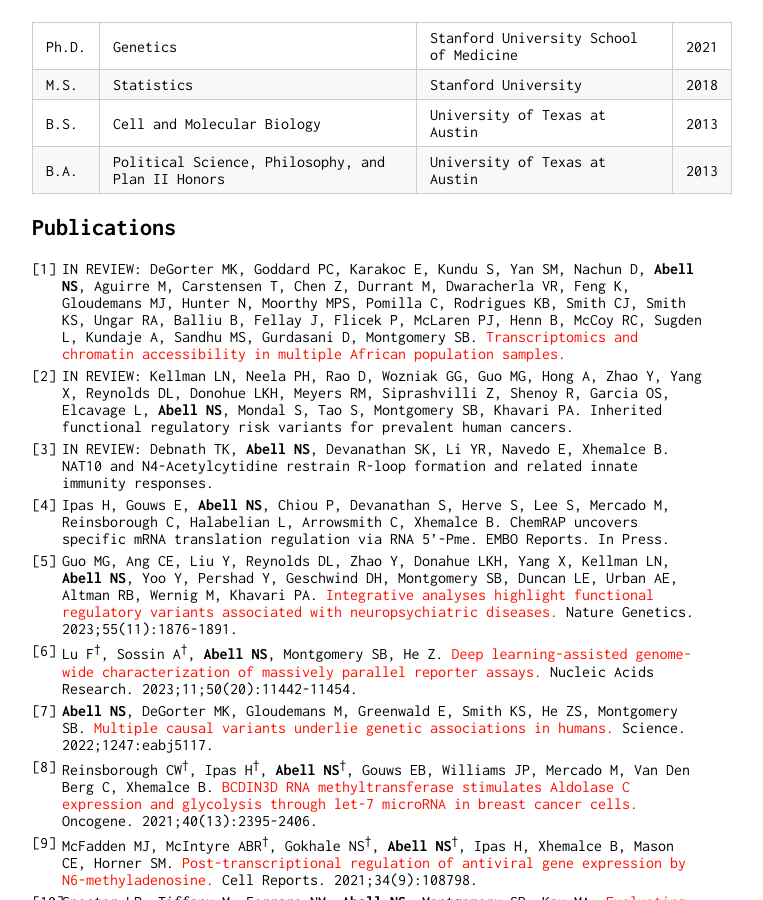
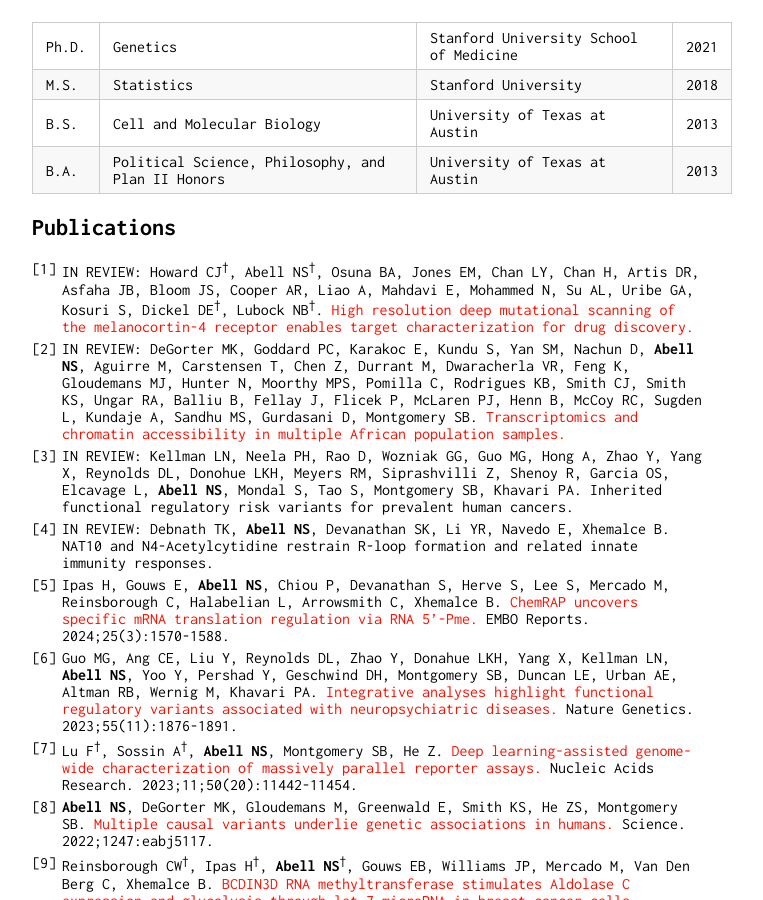
Before and after one commit to nsabell/nsabell.github.io, a Jekyll site: the page built from index.md, in a window 1280 px wide and 900 px high, scrolled down 590 px. Shown: the whole window, without its empty margins (258-1021 px from the left). Built offline with Jekyll 4.4.1, drawn with Linux system fonts in a browser that asks for light colours; our own code applies the rules of GitHub Pages for plain Markdown files.

Commit message:
new papers

```diff
--- a/index.md
+++ b/index.md
@@ -21,13 +21,14 @@ Computational and statistical genomics, functional and experimental human genomi
 |B.A.|Political Science, Philosophy, and Plan II Honors|University of Texas at Austin|2013|
 
 ## Publications
+0. IN REVIEW: Howard CJ<sup>&dagger;</sup>, Abell NS<sup>&dagger;</sup>, Osuna BA, Jones EM, Chan LY, Chan H, Artis DR, Asfaha JB, Bloom JS, Cooper AR, Liao A, Mahdavi E, Mohammed N, Su AL, Uribe GA, Kosuri S, Dickel DE<sup>&dagger;</sup>, Lubock NB<sup>&dagger;</sup>. [High resolution deep mutational scanning of the melanocortin-4 receptor enables target characterization for drug discovery.](https://www.biorxiv.org/content/10.1101/2024.10.11.617882v1)
 0. IN REVIEW: DeGorter MK, Goddard PC, Karakoc E, Kundu S, Yan SM, Nachun D, **Abell NS**, Aguirre M, Carstensen T, Chen Z, Durrant M, Dwaracherla VR, Feng K, Gloudemans MJ, Hunter N, Moorthy MPS, Pomilla C, Rodrigues KB, Smith CJ, Smith KS, Ungar RA, Balliu B, Fellay J, Flicek P, McLaren PJ, Henn B, McCoy RC, Sugden L, Kundaje A, Sandhu MS, Gurdasani D, Montgomery SB. [Transcriptomics and chromatin accessibility in multiple African population samples.](https://www.biorxiv.org/content/10.1101/2023.11.04.564839v1)
 0. IN REVIEW: Kellman LN, Neela PH, Rao D, Wozniak GG, Guo MG, Hong A, Zhao Y, Yang X, Reynolds DL, Donohue LKH, Meyers RM, Siprashvilli Z, Shenoy R, Garcia OS, Elcavage L, **Abell NS**, Mondal S, Tao S, Montgomery SB, Khavari PA. Inherited functional regulatory risk variants for prevalent human cancers.
 0. IN REVIEW: Debnath TK, **Abell NS**, Devanathan SK, Li YR, Navedo E, Xhemalce B. NAT10 and N4-Acetylcytidine restrain R-loop formation and related innate immunity responses.
-0. Ipas H, Gouws E, **Abell NS**, Chiou P, Devanathan S, Herve S, Lee S, Mercado M, Reinsborough C, Halabelian L, Arrowsmith C, Xhemalce B. ChemRAP uncovers specific mRNA translation regulation via RNA 5'-Pme. EMBO Reports. In Press.
+0. Ipas H, Gouws E, **Abell NS**, Chiou P, Devanathan S, Herve S, Lee S, Mercado M, Reinsborough C, Halabelian L, Arrowsmith C, Xhemalce B. [ChemRAP uncovers specific mRNA translation regulation via RNA 5'-Pme.](https://pubmed.ncbi.nlm.nih.gov/38263329/) EMBO Reports. 2024;25(3):1570-1588.
 0. Guo MG, Ang CE, Liu Y, Reynolds DL, Zhao Y, Donahue LKH, Yang X, Kellman LN, **Abell NS**, Yoo Y, Pershad Y, Geschwind DH, Montgomery SB, Duncan LE, Urban AE, Altman RB, Wernig M, Khavari PA. [Integrative analyses highlight functional regulatory variants associated with neuropsychiatric diseases.](https://pubmed.ncbi.nlm.nih.gov/37857935/) Nature Genetics. 2023;55(11):1876-1891.
 0. Lu F<sup>&dagger;</sup>, Sossin A<sup>&dagger;</sup>, **Abell NS**, Montgomery SB, He Z. [Deep learning-assisted genome-wide characterization of massively parallel reporter assays.](https://pubmed.ncbi.nlm.nih.gov/36350674/) Nucleic Acids Research. 2023;11;50(20):11442-11454.
-0. **Abell NS**, DeGorter MK, Gloudemans M, Greenwald E, Smith KS, He ZS, Montgomery SB. [Multiple causal variants underlie genetic associations in humans.](https://www.science.org/doi/10.1126/science.abj5117) Science. 2022;1247:eabj5117.
+0. **Abell NS**, DeGorter MK, Gloudemans M, Greenwald E, Smith KS, He ZS, Montgomery SB. [Multiple causal variants underlie genetic associations in humans.](https://pubmed.ncbi.nlm.nih.gov/35298243/) Science. 2022;1247:eabj5117.
 0. Reinsborough CW<sup>&dagger;</sup>, Ipas H<sup>&dagger;</sup>, **Abell NS**<sup>&dagger;</sup>, Gouws EB, Williams JP, Mercado M, Van Den Berg C, Xhemalce B. [BCDIN3D RNA methyltransferase stimulates Aldolase C expression and glycolysis through let-7 microRNA in breast cancer cells.](https://pubmed.ncbi.nlm.nih.gov/33664453/) Oncogene. 2021;40(13):2395-2406.
 0. McFadden MJ, McIntyre ABR<sup>&dagger;</sup>, Gokhale NS<sup>&dagger;</sup>, **Abell NS**<sup>&dagger;</sup>, Ipas H, Xhemalce B, Mason CE, Horner SM. [Post-transcriptional regulation of antiviral gene expression by N6-methyladenosine.](https://pubmed.ncbi.nlm.nih.gov/33657363/) Cell Reports. 2021;34(9):108798.
 0. Spector LP, Tiffany M, Ferraro NM, **Abell NS**, Montgomery SB, Kay MA. [Evaluating the genomic parameters for optimizing rAAV-mediated homologous recombination.](https://pubmed.ncbi.nlm.nih.gov/33248247/) Molecular Therapy. 2020;S1525-0016(20)30651-1.
```
